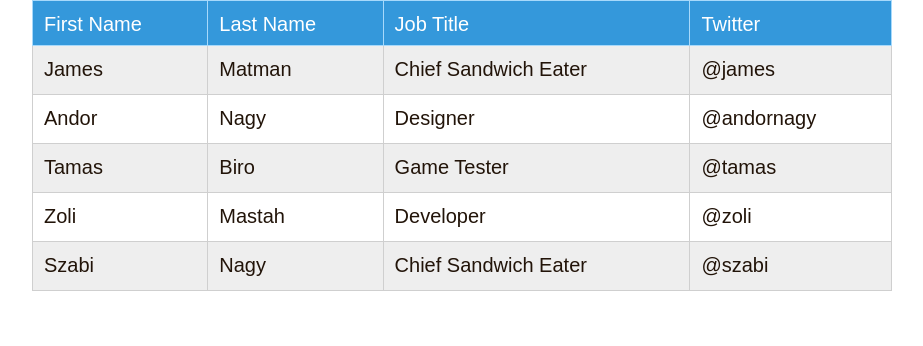
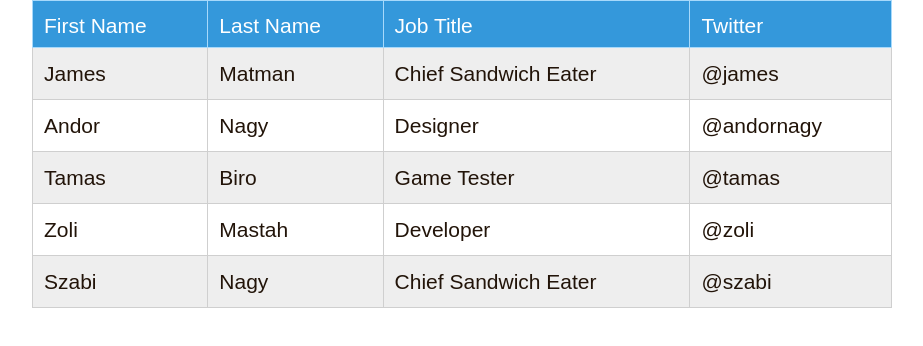
Before and after one commit to lapoosick/WebCourse, a plain HTML site: page CSSTable/index.html in a window 1280 px wide. Shown: the whole page, without its empty margins (178-1101 px from the left). Drawn offline with Linux system fonts and the light colour scheme.

Commit message:
CSS Table: вторые исправления.

```diff
--- a/CSSTable/index.html
+++ b/CSSTable/index.html
@@ -10,10 +10,10 @@
 <table class="table">
     <thead>
     <tr>
-                <th class="twenty-percents-width-column">First Name</th>
-                <th class="twenty-percents-width-column">Last Name</th>
-                <th class="thirty-five-percents-width-column">Job Title</th>
-                <th class="twenty-three-percents-width-column">Twitter</th>
+        <th class="first-column">First Name</th>
+        <th class="second-column">Last Name</th>
+        <th class="third-column">Job Title</th>
+        <th class="fourth-column">Twitter</th>
     </tr>
     </thead>
     <tbody>
--- a/CSSTable/style.css
+++ b/CSSTable/style.css
@@ -4,7 +4,7 @@
     width: 100%;
     max-width: 860px;
     font-family: Graphik, sans-serif;
-    font-size: 20px;
+    font-size: 21px;
 }
 
 .table tr:nth-child(odd) {
@@ -17,23 +17,27 @@
     font-weight: normal;
     color: #fff;
     text-align: left;
-    padding: 12px 11px 9px;
+    padding: 13px 11px 9px;
 }
 
 .table td {
     border: 1px solid #cfcfcf;
     color: #221409;
-    padding: 12px 11px 13px;
+    padding: 14px 11px 13px;
 }
 
-.twenty-percents-width-column {
+.first-column {
     width: 20%;
 }
 
-.thirty-five-percents-width-column {
+.second-column {
+    width: 20%;
+}
+
+.third-column {
     width: 35%;
 }
 
-.twenty-three-percents-width-column {
+.fourth-column {
     width: 23%;
 }
```
Lines whose indentation alone changed are shown as unchanged.
